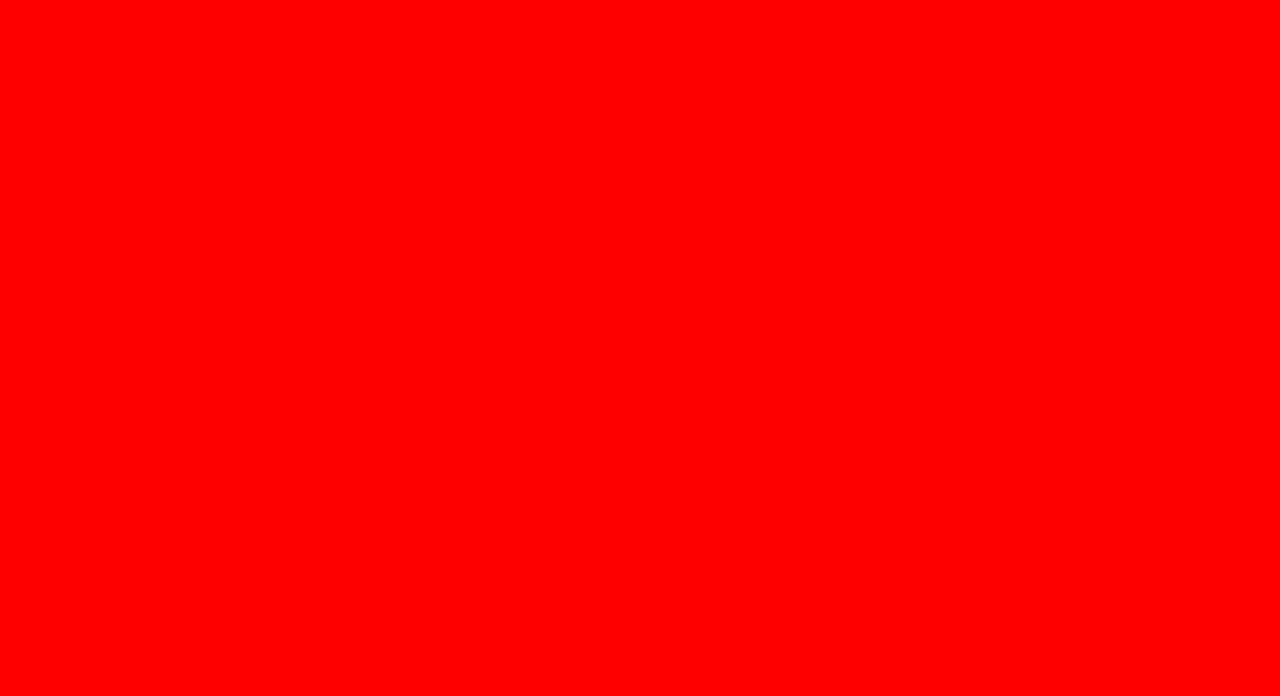
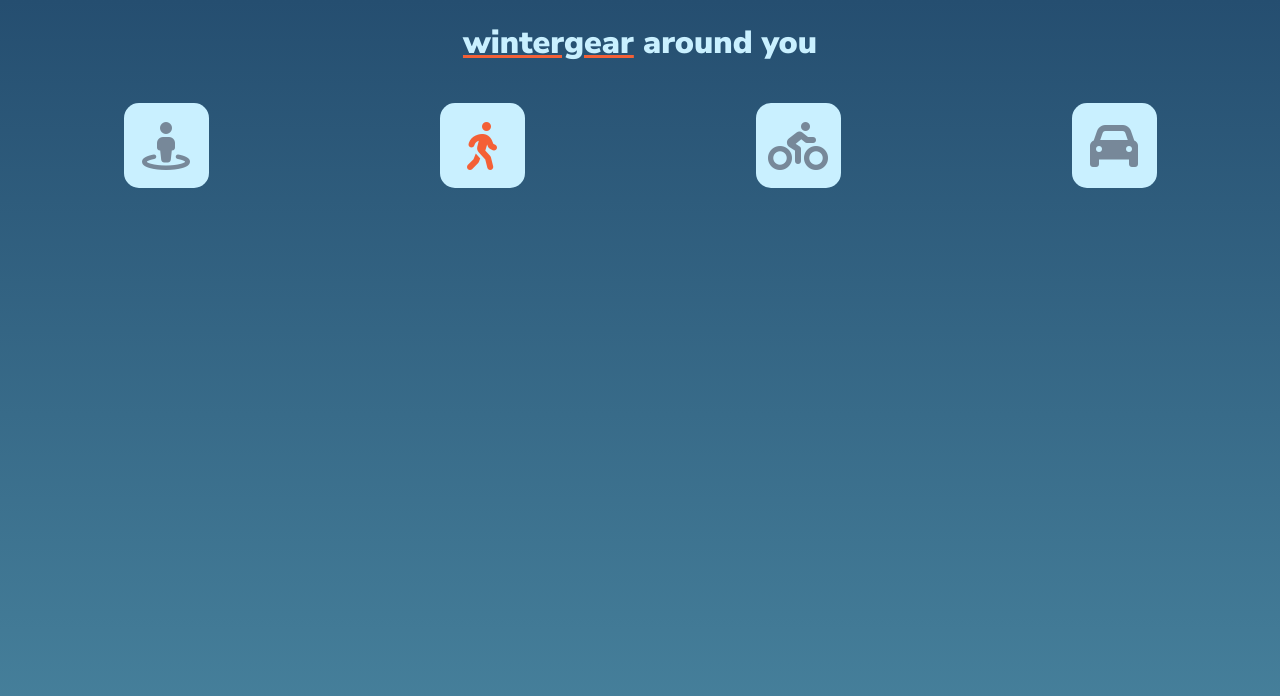
Before and after one commit to sascharissling/around-spaces-css, a plain HTML site: page index.html in a window 1280 px wide. Drawn offline with Linux system fonts and the light colour scheme.

Commit message:
finish navigation bar with active selector

```diff
--- a/index.html
+++ b/index.html
@@ -5,17 +5,40 @@
     <meta name="viewport" content="width=device-width, initial-scale=1.0" />
     <meta http-equiv="X-UA-Compatible" content="ie=edge" />
     <link rel="stylesheet" type="text/css" href="style.css" />
+    <link
+      href="https://fonts.googleapis.com/css?family=Nunito+Sans:600,900|Roboto&display=swap"
+      rel="stylesheet"
+    />
+    <script
+      src="https://kit.fontawesome.com/b6dde021ab.js"
+      crossorigin="anonymous"
+    ></script>
     <title>Around Spaces CSS</title>
   </head>
+
   <body>
-    <header></header>
+    <h1><wrap>wintergear</wrap> around you</h1>
 
-    <nav></nav>
+    <div id="icons">
+      <div id="iconbox" class="iconbox-1">
+        <i class="fas fa-street-view icon-large"></i>
+      </div>
+      <div id="iconbox" class="iconbox-2">
+        <i class="fas fa-walking" style="color: #f46036"></i>
+      </div>
+      <div id="iconbox" class="iconbox-3"><i class="fas fa-biking"></i></div>
+      <div id="iconbox" class="iconbox-4">
+        <i class="fas fa-car"></i>
+      </div>
+    </div>
 
-    <main>
-      <article></article>
-    </main>
+    <div id="content">
+      <div class="box"></div>
+      <div class="box"></div>
+      <div class="box"></div>
+      <div class="box"></div>
+    </div>
 
-    <aside></aside>
+    <main></main>
   </body>
 </html>
--- a/style.css
+++ b/style.css
@@ -5,29 +5,54 @@
 }
 
 body {
-  background: red;
+  background: linear-gradient(
+    0deg,
+    rgba(75, 136, 162, 1) 0%,
+    rgba(37, 78, 112, 1) 100%
+  );
   height: 100vh;
-  width 100vw;
 }
 
-.superbox {
-  background: white ;
+#icons {
   width: 100%;
-  height: 900px;
+  height: 15%;
+  display: flex;
+  flex-direction: row;
+  justify-content: space-around;
+  align-items: center;
+  text-align: center;
 }
 
-.box {
-  width: 50%;
-  height: 200px;
-  margin: 50px;
-  padding: 5px 10px 5px 10px;
-  background: rgba(26, 26, 36, 0.7)
+#iconbox {
+  width: 85px;
+  height: 85px;
+  background: #c9f0ff;
+  border-radius: 15px;
+  display: flex;
+  align-items: center;
+  justify-content: center;
+}
+
+#content {
+  width: 100%;
+  height: 15%;
+  display: flex;
+  flex-direction: column;
+  justify-content: space-between;
 }
 
 h1 {
-  color: cyan;
+  color: #c9f0ff;
+  text-align: center;
+  font-family: "Nunito Sans";
+  font-weight: 900;
 }
 
-h2 {
-  color: blue;
+i {
+  color: lightslategray;
+  zoom: 3;
 }
+
+wrap {
+  text-decoration: underline #f46036;
+}
```
Also changed, not shown: images/whereabout_app.jpg (added), 1 other file.
